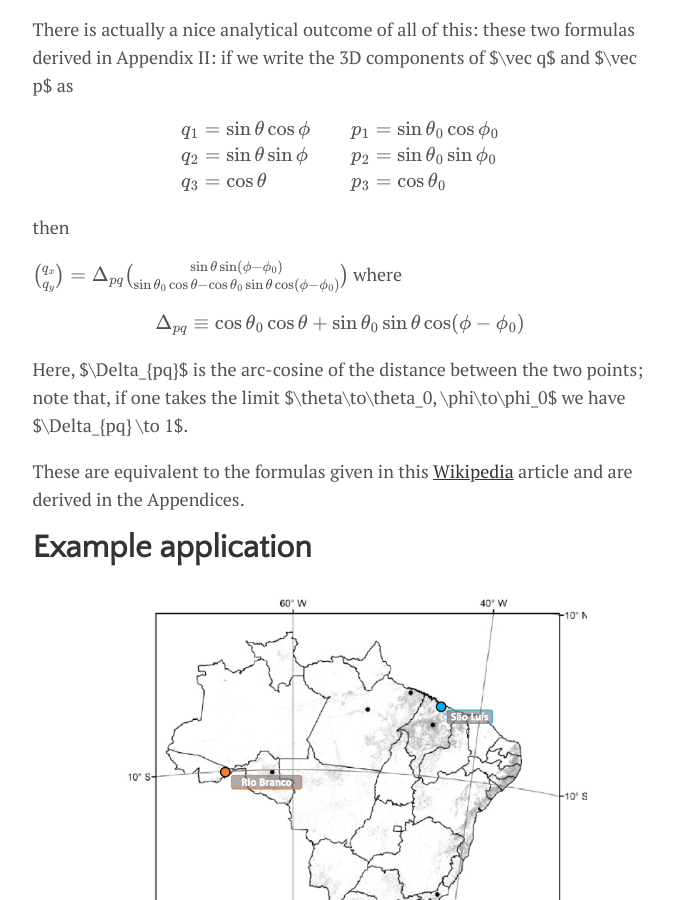
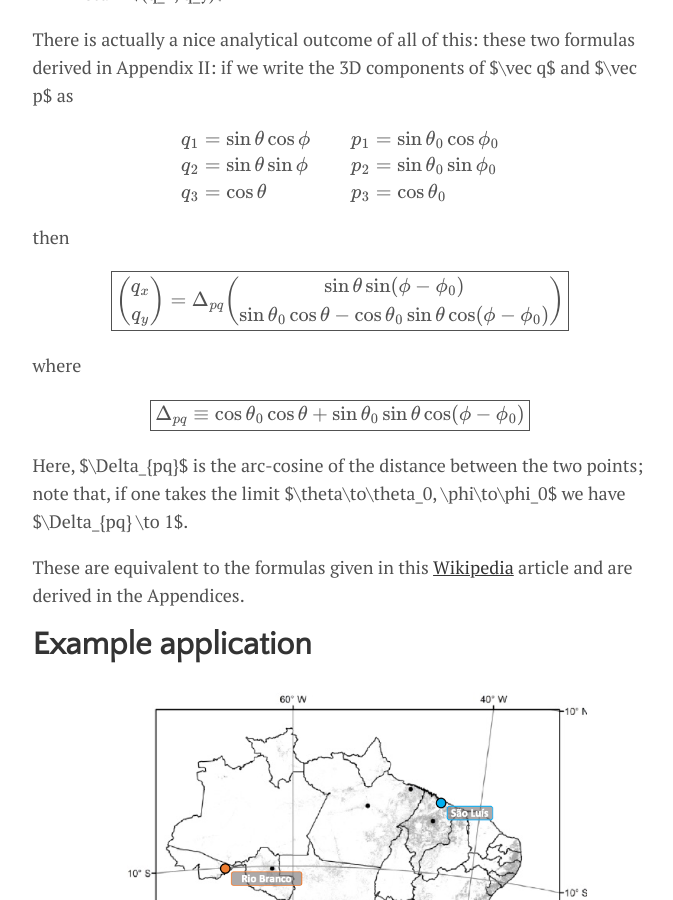
Before and after one commit to takeshimg92/takeshimg92.github.io, a Jekyll site: the page built from _posts/2023-05-11-local_coordinates.md, in a window 1280 px wide and 900 px high, scrolled down 8412 px. Shown: the whole window, without its empty margins (300-973 px from the left). Built offline with Jekyll 4.4.1, drawn with Linux system fonts in a browser that asks for light colours; formulas are drawn with MathJax 3; some of the changed text lies outside the part shown.

Commit message:
more bug fixes

```diff
--- a/_posts/2023-05-11-local_coordinates.md
+++ b/_posts/2023-05-11-local_coordinates.md
@@ -153,7 +153,7 @@ We can easily construct this coordinate system from some analytical geometry. We
 
 From our reference point $\vec p$ and $k$, we can build the ENU basis as follows. Define
 
-$$\hat x = \frac{\vec k \times \vec p}{\vert \vec k \times \vec p\vert},\quad \hat y = \vec p \times \hat x = \frac{\vec k - (\vec p\cdot \vec k) \vec p}{\vert\vec k \times \vec p\vert}.$$
+$$\boxed{\hat x = \frac{\vec k \times \vec p}{\vert \vec k \times \vec p\vert},\quad \hat y = \vec p \times \hat x = \frac{\vec k - (\vec p\cdot \vec k) \vec p}{\vert\vec k \times \vec p\vert}.}$$
 
 
 where the last equality follows from using the [triple product](https://en.wikipedia.org/wiki/Triple_product). Then $(\hat x, \hat y, p)$ are, by construction, an orthonormal basis for the whole space.
@@ -185,10 +185,11 @@ q_3 &= \cos\theta &  p_3 &= \cos\theta_0\\
 
 then
 
-$$\binom{q_x}{q_y} = \Delta_{pq} \binom{\sin\theta \sin(\phi-\phi_0)}{\sin\theta_0 \cos\theta - \cos\theta_0 \sin\theta \cos(\phi-\phi_0)}$$
+$$\boxed{\binom{q_x}{q_y} = \Delta_{pq} \binom{\sin\theta \sin(\phi-\phi_0)}{\sin\theta_0 \cos\theta - \cos\theta_0 \sin\theta \cos(\phi-\phi_0)}}$$
+
 where
 
-$$\Delta_{pq} \equiv \cos \theta_0 \cos \theta + \sin \theta_0 \sin \theta \cos(\phi-\phi_0)$$
+$$\boxed{\Delta_{pq} \equiv \cos \theta_0 \cos \theta + \sin \theta_0 \sin \theta \cos(\phi-\phi_0)}$$
 
 Here, $\Delta_{pq}$ is the arc-cosine of the distance between the two points; note that, if one takes the limit $\theta\to\theta_0, \phi\to\phi_0$ we have $\Delta_{pq} \to 1$.
 
@@ -423,7 +424,7 @@ $$\tilde q = (\tilde q \cdot \hat x, \tilde q \cdot \hat y),\quad q_\parallel =
 
 Both are parallel and differ by a factor of $\Delta_{pq}$ as defined above. The naive projection has components
 
-$$q_\parallel = \binom{\sin\theta \sin(\phi-\phi_0)}{\sin\theta_0 \cos\theta - \cos\theta_0 \sin\theta \cos(\phi-\phi_0)}$$
+$$\boxed{q_\parallel = \binom{\sin\theta \sin(\phi-\phi_0)}{\sin\theta_0 \cos\theta - \cos\theta_0 \sin\theta \cos(\phi-\phi_0)}}$$
 
 and the inverse exponential map is $\Delta_{pq} q_\parallel$.
 
```
Also changed, not shown: other parts of _posts/2023-05-11-local_coordinates.md (+5 -1 lines).
